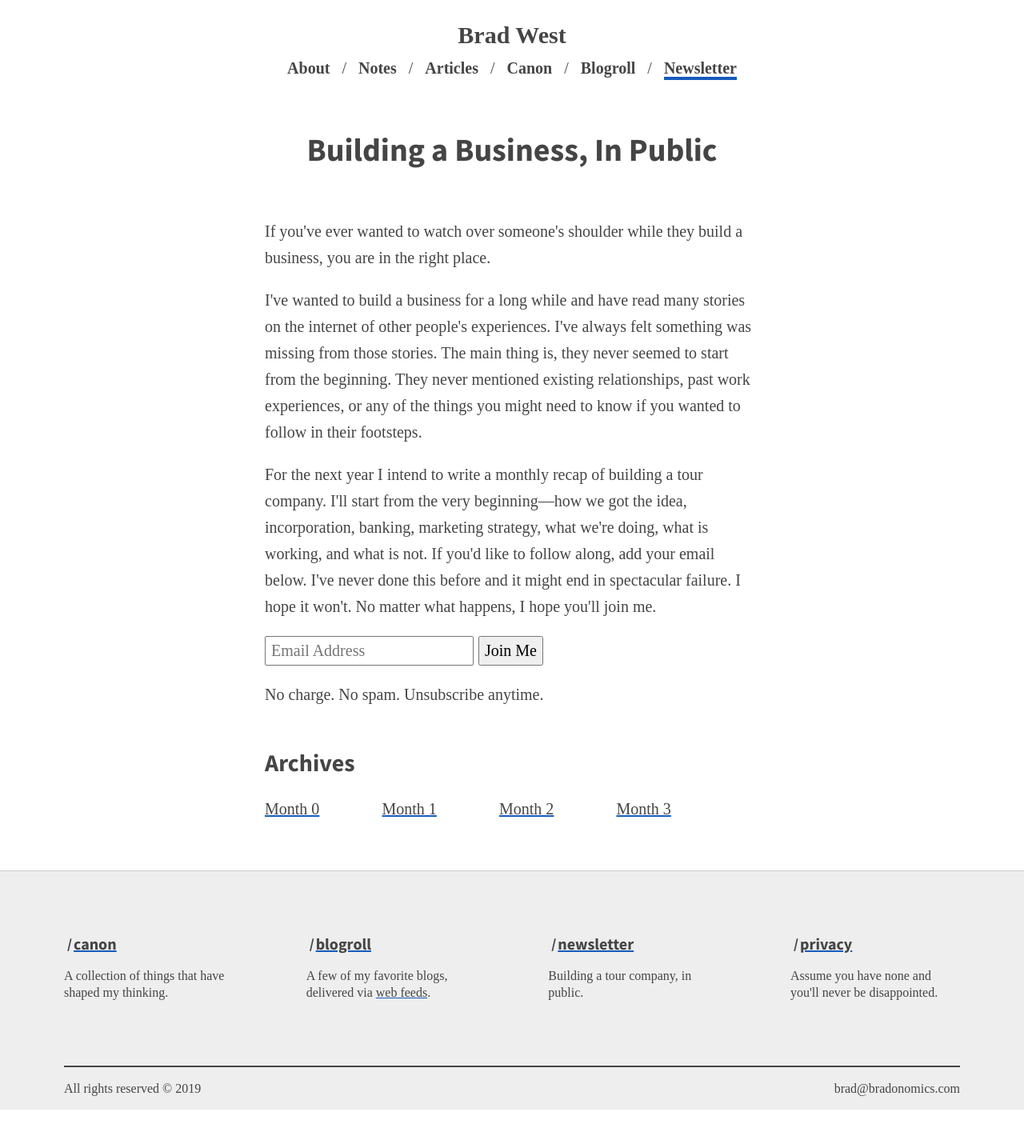
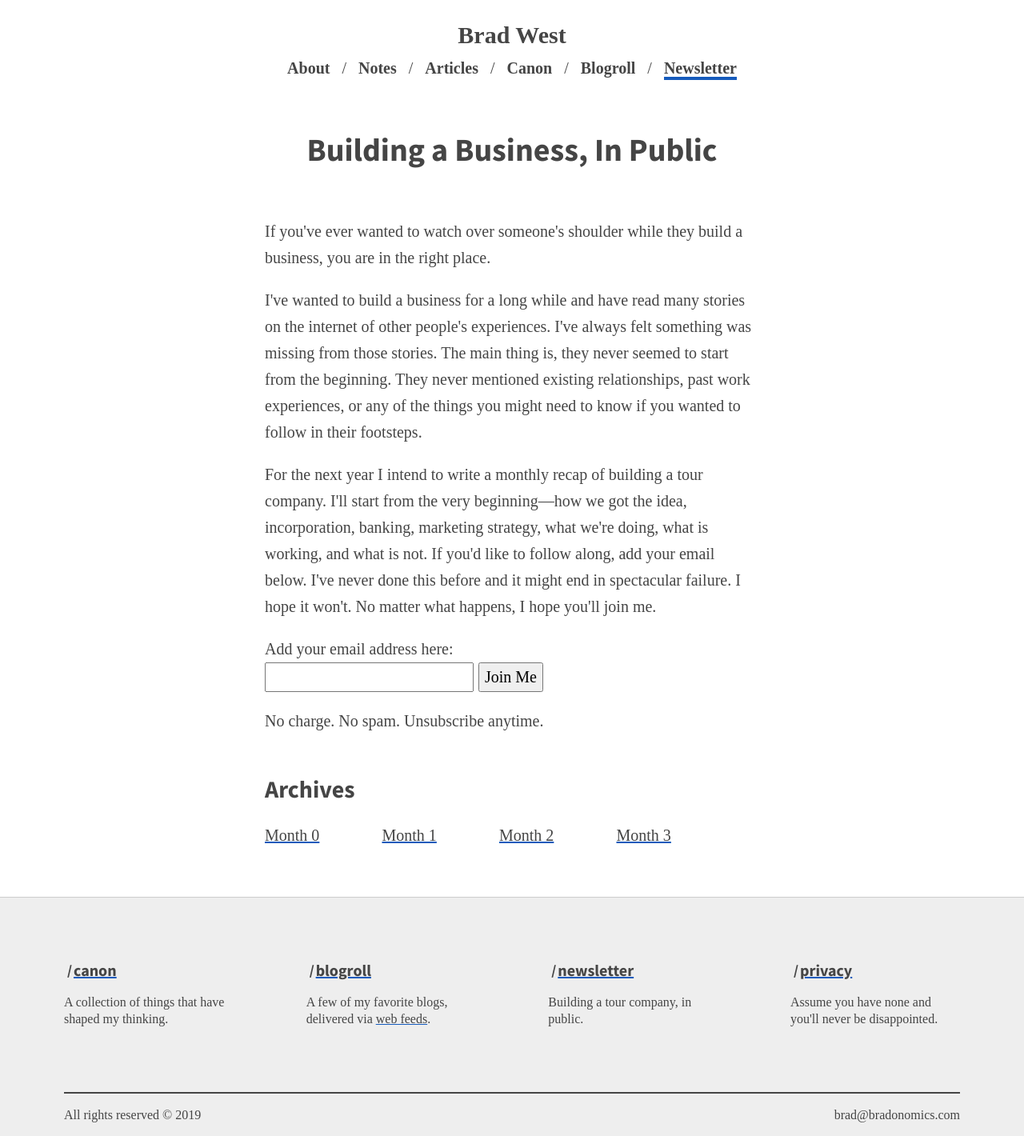
Before and after one commit to bradonomics/bradonomics.com, a Jekyll site: the page built from _pages/newsletter.html, in a window 1280 px wide. Shown: the whole page at 80% size. Built offline with Jekyll 4.4.1, drawn with Linux system fonts in a browser that asks for light colours; before the commit the page ends 1387 px from its top, so only the background shows below that.

Commit message:
Accessibility updates

```diff
--- a/_layouts/default.html
+++ b/_layouts/default.html
@@ -30,7 +30,7 @@
 
   <footer class="site-footer">
 
-    <nav>
+    <nav aria-label="footer-navigation">
       <ul>
         <li>
           <a href="{{ '/canon/' | absolute_url }}" class="section-title link">canon</a>
--- a/_layouts/thailand-etcetera.html
+++ b/_layouts/thailand-etcetera.html
@@ -19,7 +19,8 @@ layout: default
     <p>Want updates in your inbox every month? Join me.</p>
 
     <form class="form newsletter justify-content-center" method="post" action="https://buttondown.email/api/emails/embed-subscribe/bradonomics">
-      <input type="email" name="email" id="bd-email" placeholder="Email Address" required>
+      <label for="bd-email">Add your email address here:</label>
+      <input type="email" name="email" id="bd-email" required>
       <input type="hidden" value="1" name="embed">
       <input type="hidden" name="tag" value="Thailand ETCetera">
       <input type="submit" value="Join Me">
--- a/_pages/newsletter.html
+++ b/_pages/newsletter.html
@@ -16,7 +16,8 @@ redirect_from: /thailand-etcetera/
 <p>For the next year I intend to write a monthly recap of building a tour company. I'll start from the very beginning—how we got the idea, incorporation, banking, marketing strategy, what we're doing, what is working, and what is not. If you'd like to follow along, add your email below. I've never done this before and it might end in spectacular failure. I hope it won't. No matter what happens, I hope you'll join me.</p>
 
 <form class="form newsletter" method="post" action="https://buttondown.email/api/emails/embed-subscribe/bradonomics">
-  <input type="email" name="email" id="bd-email" placeholder="Email Address" required>
+  <label for="bd-email">Add your email address here:</label>
+  <input type="email" name="email" id="bd-email" required>
   <input type="hidden" value="1" name="embed">
   <input type="hidden" name="tag" value="Thailand ETCetera">
   <input type="submit" value="Join Me">
--- a/_sass/code-solarized.scss
+++ b/_sass/code-solarized.scss
@@ -1,17 +1,16 @@
-/* Solarized Dark // Altered for WCAG AA contrast
-For use with Pygments
-http://ethanschoonover.com/solarized
-SOLARIZED HEX      ROLE
---------- -------- ------------------------------------------
-base03    #002b36  background
-base01    #819095  comments / secondary content
-base1     #93a1a1  body text / default code / primary content
-orange    #d86f57  constants
-red       #e86260  regex, special keywords
-blue      #3f92d6  reserved keywords
-cyan      #2aa198  strings, numbers
-green     #859900  operators, other keywords
-*/
+// Solarized Dark // Altered for WCAG AA contrast
+// For use with Pygments
+// http://ethanschoonover.com/solarized
+// SOLARIZED HEX      ROLE
+// --------- -------- ------------------------------------------
+// base03    #002b36  background
+// base01    #819095  comments / secondary content
+// base1     #93a1a1  body text / default code / primary content
+// orange    #d86f57  constants
+// red       #e86260  regex, special keywords
+// blue      #3f92d6  reserved keywords
+// cyan      #2aa198  strings, numbers
+// green     #859900  operators, other keywords
 
 pre,
 code {
@@ -35,8 +34,8 @@ pre {
 pre > code {
   padding-right: 0;
   padding-left: 0;
+  background: transparent;
   border: 0;
-  background: transparent;
 }
 
 .highlight { color: #93a1a1; background-color: #002b36; }
@@ -64,28 +63,28 @@ pre > code {
 .highlight .gu { color: #d86f57; } /* Generic.Subheading */
 .highlight .gt { color: #93a1a1; } /* Generic.Traceback */
 .highlight .kc { color: #d86f57; } /* Keyword.Constant */
-.highlight .kd { color: #3f92d6; } /* Keyword.Declaration */
+.highlight .kd { color: #4798da; } /* Keyword.Declaration */
 .highlight .kn { color: #859900; } /* Keyword.Namespace */
 .highlight .kp { color: #859900; } /* Keyword.Pseudo */
-.highlight .kr { color: #3f92d6; } /* Keyword.Reserved */
+.highlight .kr { color: #4798da; } /* Keyword.Reserved */
 .highlight .kt { color: #e86260; } /* Keyword.Type */
 .highlight .ld { color: #93a1a1; } /* Literal.Date */
 .highlight .m { color: #2aa198; } /* Literal.Number */
 .highlight .s { color: #2aa198; } /* Literal.String */
 .highlight .na { color: #93a1a1; } /* Name.Attribute */
 .highlight .nb { color: #b58900; } /* Name.Builtin */
-.highlight .nc { color: #3f92d6; } /* Name.Class */
+.highlight .nc { color: #4798da; } /* Name.Class */
 .highlight .no { color: #d86f57; } /* Name.Constant */
-.highlight .nd { color: #3f92d6; } /* Name.Decorator */
+.highlight .nd { color: #4798da; } /* Name.Decorator */
 .highlight .ni { color: #d86f57; } /* Name.Entity */
 .highlight .ne { color: #d86f57; } /* Name.Exception */
-.highlight .nf { color: #3f92d6; } /* Name.Function */
+.highlight .nf { color: #4798da; } /* Name.Function */
 .highlight .nl { color: #93a1a1; } /* Name.Label */
 .highlight .nn { color: #93a1a1; } /* Name.Namespace */
 .highlight .nx { color: #93a1a1; } /* Name.Other */
 .highlight .py { color: #93a1a1; } /* Name.Property */
-.highlight .nt { color: #3f92d6; } /* Name.Tag */
-.highlight .nv { color: #3f92d6; } /* Name.Variable */
+.highlight .nt { color: #4798da; } /* Name.Tag */
+.highlight .nv { color: #4798da; } /* Name.Variable */
 .highlight .ow { color: #859900; } /* Operator.Word */
 .highlight .w { color: #93a1a1; } /* Text.Whitespace */
 .highlight .mf { color: #2aa198; } /* Literal.Number.Float */
@@ -103,8 +102,8 @@ pre > code {
 .highlight .sr { color: #e86260; } /* Literal.String.Regex */
 .highlight .s1 { color: #2aa198; } /* Literal.String.Single */
 .highlight .ss { color: #2aa198; } /* Literal.String.Symbol */
-.highlight .bp { color: #3f92d6; } /* Name.Builtin.Pseudo */
-.highlight .vc { color: #3f92d6; } /* Name.Variable.Class */
-.highlight .vg { color: #3f92d6; } /* Name.Variable.Global */
-.highlight .vi { color: #3f92d6; } /* Name.Variable.Instance */
+.highlight .bp { color: #4798da; } /* Name.Builtin.Pseudo */
+.highlight .vc { color: #4798da; } /* Name.Variable.Class */
+.highlight .vg { color: #4798da; } /* Name.Variable.Global */
+.highlight .vi { color: #4798da; } /* Name.Variable.Instance */
 .highlight .il { color: #2aa198; } /* Literal.Number.Integer.Long */
--- a/_sass/newsletter.scss
+++ b/_sass/newsletter.scss
@@ -7,6 +7,10 @@
     @media (min-width: 20em) {
       margin-bottom: 0;
     }
+  }
+
+  label {
+    width: 100%;
   }
 
 }
```
